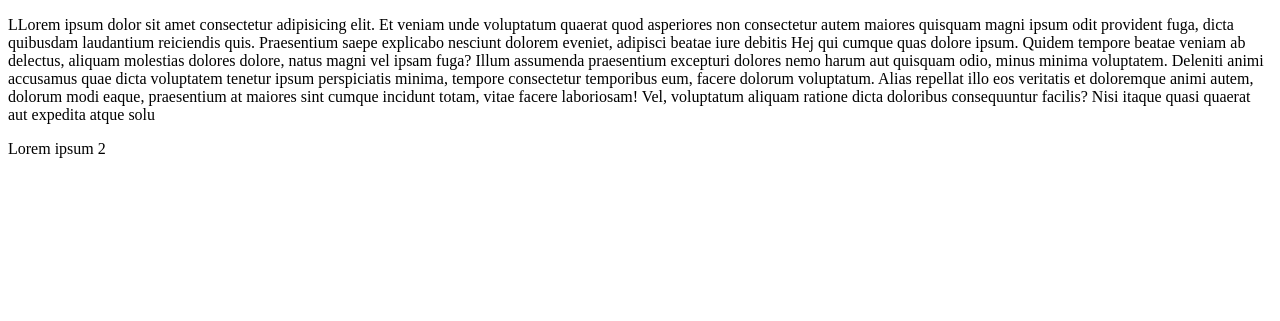
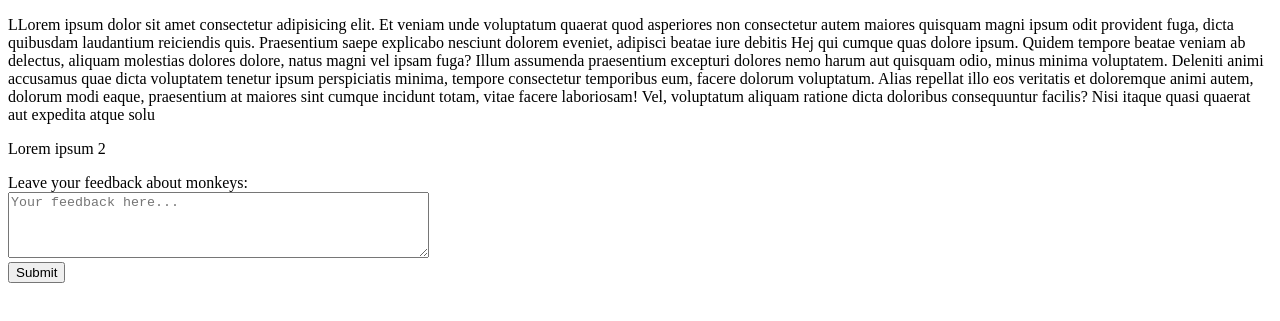
Before and after one commit to isabelletherese/test-finn-fem-fel, a plain HTML site: page index.html in a window 1280 px wide. Shown: the part 105-426 px from the top of the page. Drawn offline with Linux system fonts and the light colour scheme.

Commit message:
Add feedback form to index.html

```diff
--- a/index.html
+++ b/index.html
@@ -24,7 +24,9 @@
     </divv>
 
     <form>
-
+         <label for="feedback">Leave your feedback about monkeys:</label><br>
+        <textarea id="feedback" name="feedback" rows="4" cols="50" placeholder="Your feedback here..."></textarea><br>
+        <input type="submit" value="Submit">
     </form>
 
 </body>
```
